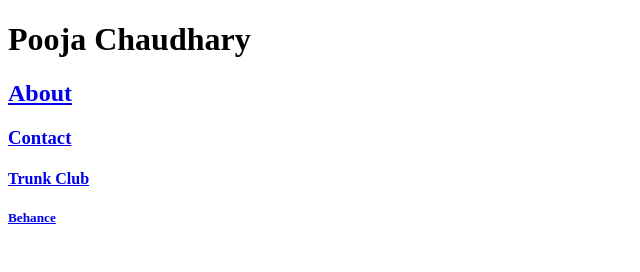
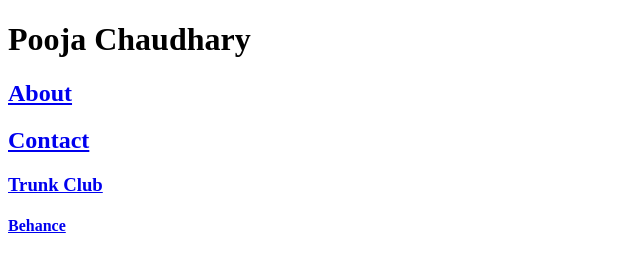
Before and after one commit to pchaudhary02/pchaudhary02.github.io, a plain HTML site: page index.html in a window 1280 px wide. Shown: the whole page, without its empty margins (0-640 px from the left). Drawn offline with Linux system fonts and the light colour scheme.

Commit message:
Made changes in the header structure.

```diff
--- a/index.html
+++ b/index.html
@@ -8,10 +8,10 @@
     <body>
         <h1>Pooja Chaudhary</h1>
         <h2><a href="about.html">About</a></h2>
-        <h3><a href="contact.html">Contact</a></h3>
-        <h4><a href="trunkclub.html">Trunk Club</a></h4>
-        <h5><a href="https://www.behance.net/poojaachaudhary">Behance</a>
-        </h5>
+        <h2><a href="contact.html">Contact</a></h2>
+        <h3><a href="trunkclub.html">Trunk Club</a></h3>
+        <h4><a href="https://www.behance.net/poojaachaudhary">Behance</a>
+        </h4>
 
 
     </body>
```
